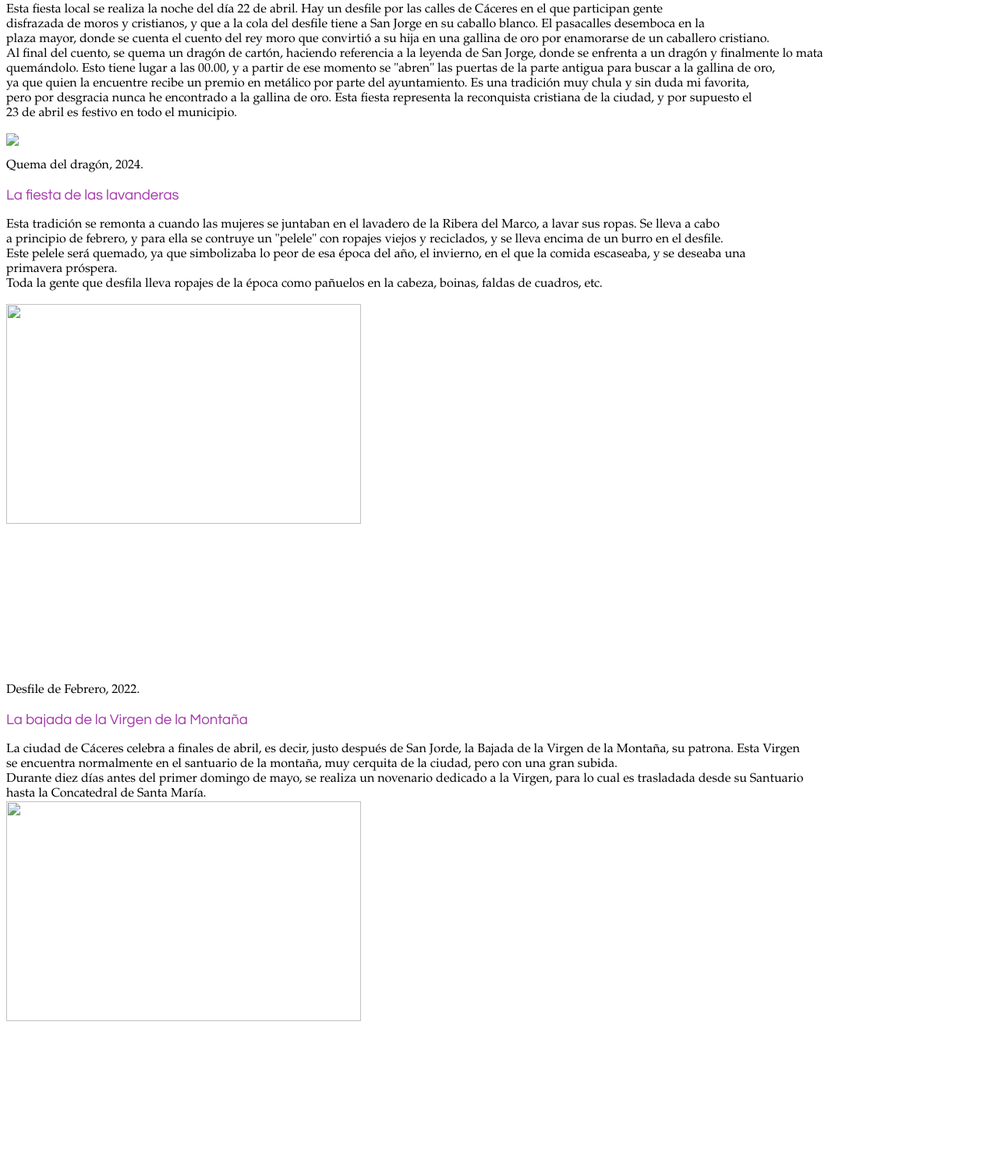
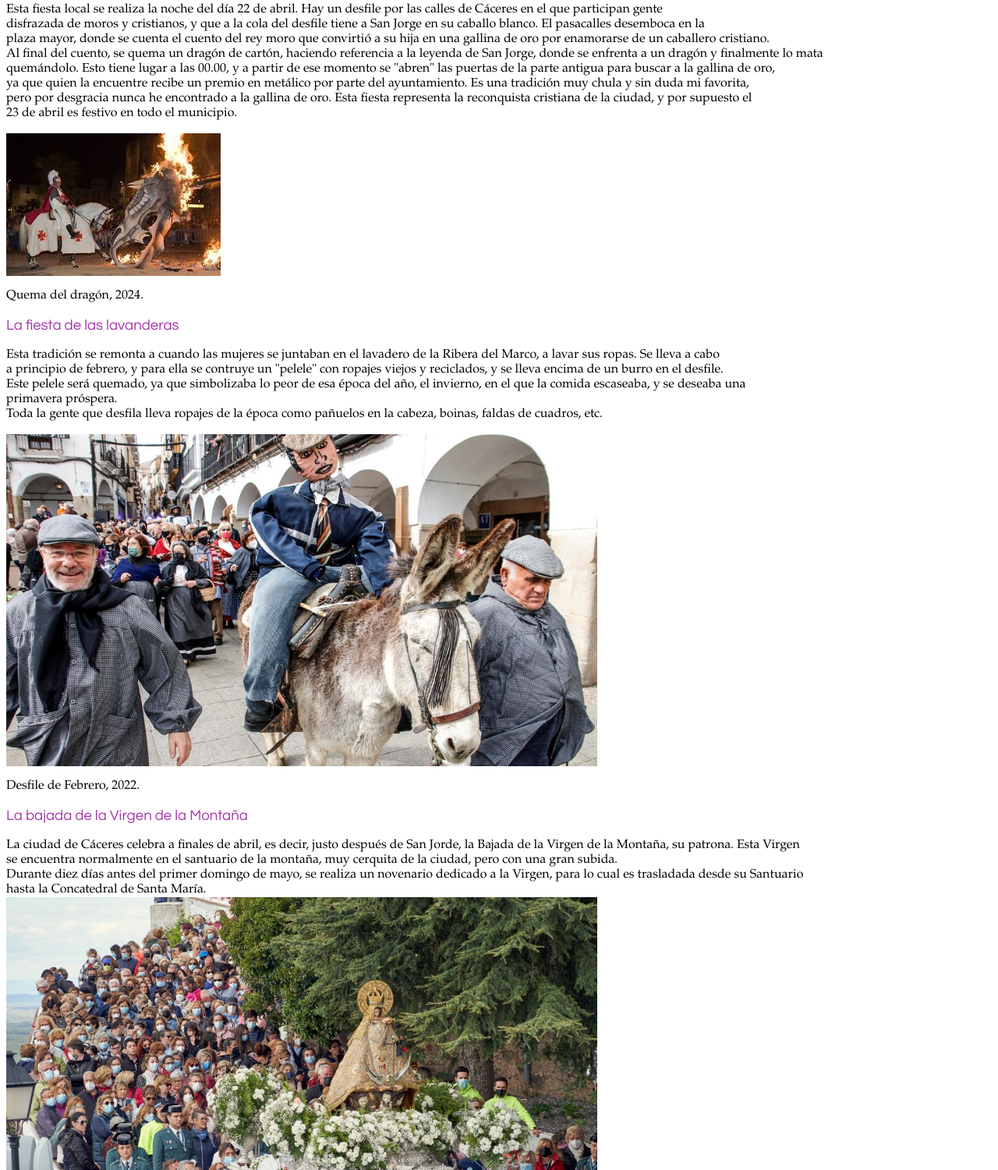
Before and after one commit to mar-sanchezdehesa/caceres.github.io, a plain HTML site: page tradiciones.html in a window 1280 px wide. Shown: the part 341-1842 px from the top of the page at 78% size. Drawn offline with Linux system fonts and the light colour scheme.

Commit message:
Update tradiciones.html

```diff
--- a/tradiciones.html
+++ b/tradiciones.html
@@ -32,7 +32,7 @@ quemándolo. Esto tiene lugar a las 00.00, y a partir de ese momento se "abren"
 ya que quien la encuentre recibe un premio en metálico por parte del ayuntamiento. Es una tradición muy chula y sin duda mi favorita, <br>
 pero por desgracia nunca he encontrado a la gallina de oro. Esta fiesta representa la reconquista cristiana de la ciudad, y por supuesto el <br>
 23 de abril es festivo en todo el municipio. </p>
-<img src="imagenes/dragon.jpg"/>
+<img src="dragon.jpg"/>
 <p> Quema del dragón, 2024. </p>
 
 <h3> La fiesta de las lavanderas </h3>
@@ -41,7 +41,7 @@ a principio de febrero, y para ella se contruye un "pelele" con ropajes viejos y
 Este pelele será quemado, ya que simbolizaba lo peor de esa época del año, el invierno, en el que la comida escaseaba, y se deseaba una <br>
 primavera próspera. <br>
 Toda la gente que desfila lleva ropajes de la época como pañuelos en la cabeza, boinas, faldas de cuadros, etc. <p>
-<img src="imagenes/pelele.jpg" width="60%" height="auto"/>
+<img src="pelele.jpg" width="60%" height="auto"/>
 <p> Desfile de Febrero, 2022. </p>
 
 <h3> La bajada de la Virgen de la Montaña </h3>
@@ -49,7 +49,7 @@ Toda la gente que desfila lleva ropajes de la época como pañuelos en la cabeza
 se encuentra normalmente en el santuario de la montaña, muy cerquita de la ciudad, pero con una gran subida.  <br>
 Durante diez días antes del primer domingo de mayo, se realiza un novenario dedicado a la Virgen, para lo cual es trasladada desde su Santuario <br>
 hasta la Concatedral de Santa María.<br>
-<img src="imagenes/bajada.jpg" width="60%" height="auto"/>
+<img src="bajada.jpg" width="60%" height="auto"/>
 <p> Bajada de la Virgen de la Montaña, 2022. </p>
 <br>
 <a href="index.html"> Volver al índice </a>
```
